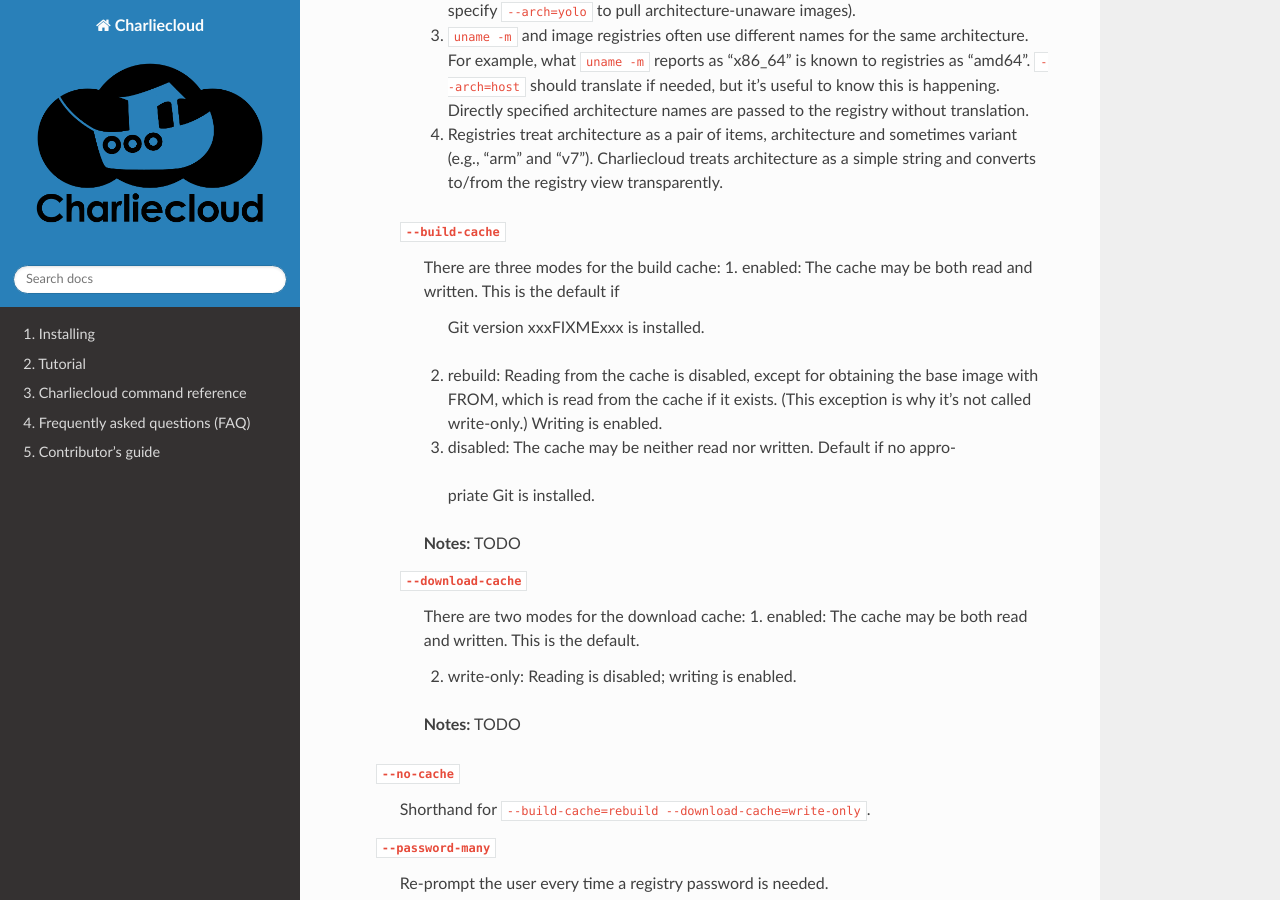
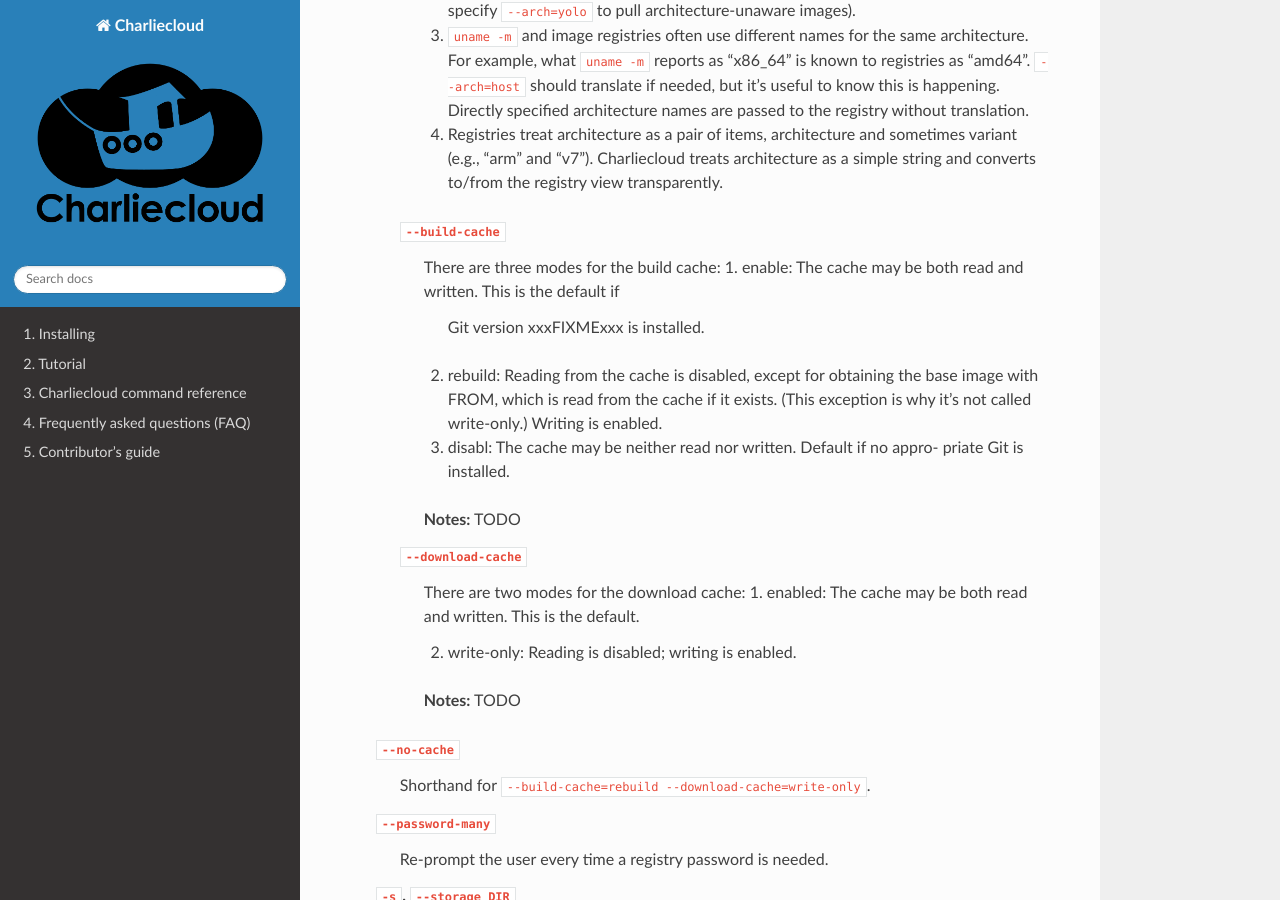
Before and after one commit to hpc/charliecloud, a Sphinx documentation site: the page built from doc/ch-image.rst, in a window 1280 px wide and 900 px high, scrolled down 1282 px. Built offline with Sphinx 7.4.7 and the Read the Docs theme 2.0.0, drawn with Linux system fonts in a browser that asks for light colours.

Commit message:
fix typos

```diff
--- a/doc/ch-image_desc.rst
+++ b/doc/ch-image_desc.rst
@@ -77,14 +77,14 @@ Common options placed before the sub-command:
 
    :code:`--build-cache`
       There are three modes for the build cache:
-      1. enabled: The cache may be both read and written. This is the default if
+      1. enable: The cache may be both read and written. This is the default if
          Git version xxxFIXMExxx is installed.
 
       2. rebuild: Reading from the cache is disabled, except for obtaining the
          base image with FROM, which is read from the cache if it exists. (This
          exception is why it's not called write-only.) Writing is enabled.
 
-      3.  disabled: The cache may be neither read nor written. Default if no appro-
+      3. disabl: The cache may be neither read nor written. Default if no appro-
          priate Git is installed.
 
       **Notes:**
```
Also changed, not shown: 2 other files.
